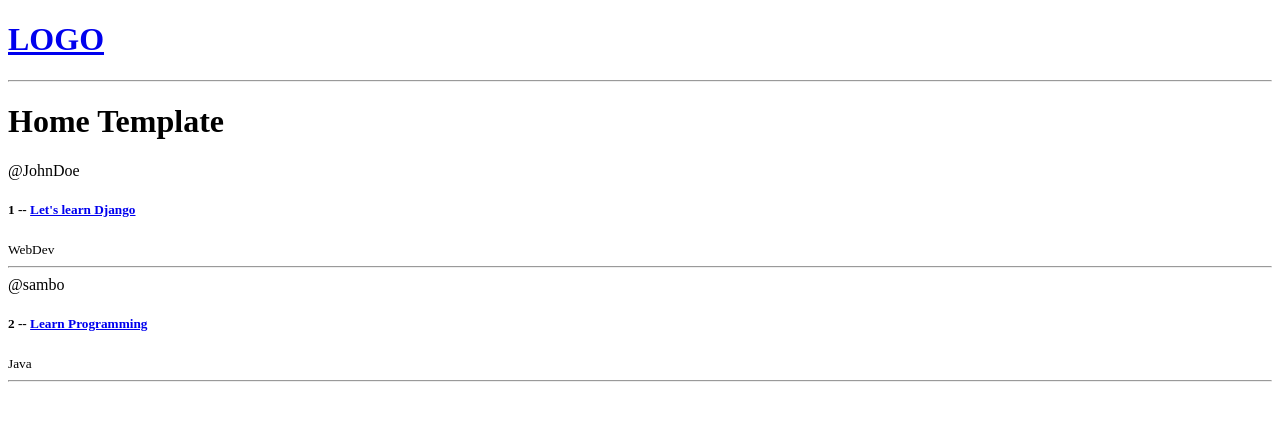
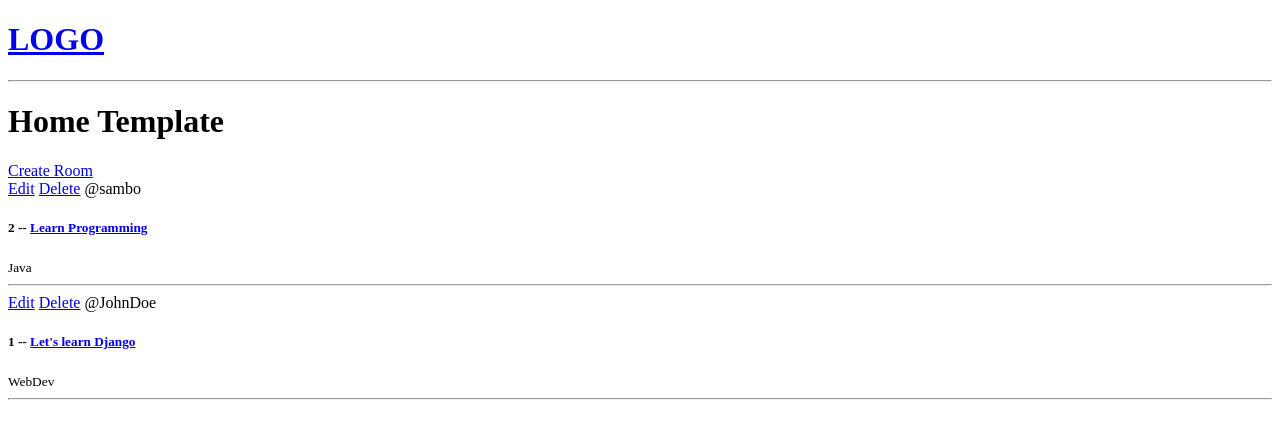
Before and after one commit to Sborrello/StudyBud, a Django app: page / in a window 1280 px wide. Shown: the top 439 px of the page. Run offline with Django 5.2, Linux system fonts and the light colour scheme; data comes from the database, SQL or seed files in the repository; both versions use the stored data as it was after the commit.

Commit message:
Adds Edit and Delete form option

```diff
--- a/base/models.py
+++ b/base/models.py
@@ -18,6 +18,9 @@ class Room(models.Model):
     updated = models.DateTimeField(auto_now=True)
     created = models.DateTimeField(auto_now_add = True)
 
+    class Meta:
+        ordering = ['-updated', '-created']
+
     def __str__(self):
         return self.name
 
--- a/base/templates/base/home.html
+++ b/base/templates/base/home.html
@@ -6,10 +6,13 @@
 
 
 <div>
+    <a href = "{% url 'create-room' %}">Create Room</a>
 
     <div>
         {% for room in rooms %}
         <div>
+            <a href = "{% url 'update-room' room.id %}">Edit</a>
+            <a href = "{% url 'delete-room' room.id %}">Delete</a>
             <span>@{{room.host.username}}</span>
             <h5>{{room.id}} -- <a href = "{% url 'room' room.id %}">{{room.name}}</a> </h5>
             <small>{{room.topic.name}}</small>
--- a/base/urls.py
+++ b/base/urls.py
@@ -5,4 +5,7 @@ from . import views
 urlpatterns = [
     path('', views.home, name = "home"),
     path('room/<str:pk>/', views.room, name = "room"),
+    path('create-room/', views.createRoom, name = "create-room"),
+    path('update-room/<str:pk>/', views.updateRoom, name = "update-room"),
+     path('delete-room/<str:pk>/', views.deleteRoom, name = "delete-room"),
 ]
--- a/base/views.py
+++ b/base/views.py
@@ -1,5 +1,7 @@
-from django.shortcuts import render
+from django.shortcuts import render, redirect
 from .models import Room
+from .forms import RoomForm
+
 # Create your views here.
 
 
@@ -13,3 +15,35 @@ def room(request, pk):
     room = Room.objects.get(id=pk)
     context = {'room' : room}
     return render(request, 'base/room.html', context)
+
+def createRoom(request):
+    form = RoomForm()
+    if request.method == 'POST':
+        form = RoomForm(request.POST)
+        if form.is_valid():
+            form.save()
+            return redirect('home')
+
+    context = {'form':form}
+    return render(request, 'base/room_form.html', context)
+
+
+def updateRoom(request, pk):
+    room = Room.objects.get(id=pk)
+    form = RoomForm(instance=room)
+    if request.method == 'POST':
+        form = RoomForm(request.POST, instance=room)
+        if form.is_valid():
+            form.save()
+            return redirect('home')
+
+
+    context = {'form' : form}
+    return render(request, 'base/room_form.html', context)
+
+def deleteRoom(request, pk):
+    room = Room.objects.get(id=pk)
+    if request.method == 'POST':
+        room.delete()
+        return redirect('home')
+    return render(request, 'base/delete.html', {'obj':room})
```
Also changed, not shown: base/forms.py (added, +7 -0 lines), base/templates/base/delete.html (added, +14 -0 lines), base/templates/base/room_form.html (added, +15 -0 lines), db.sqlite3.
